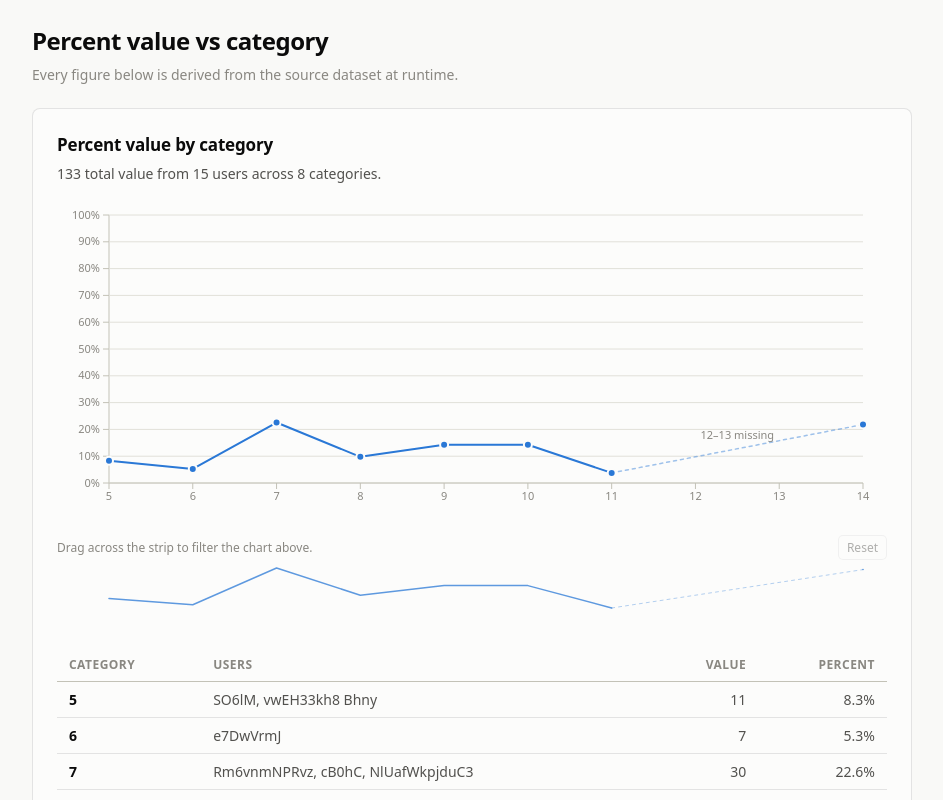
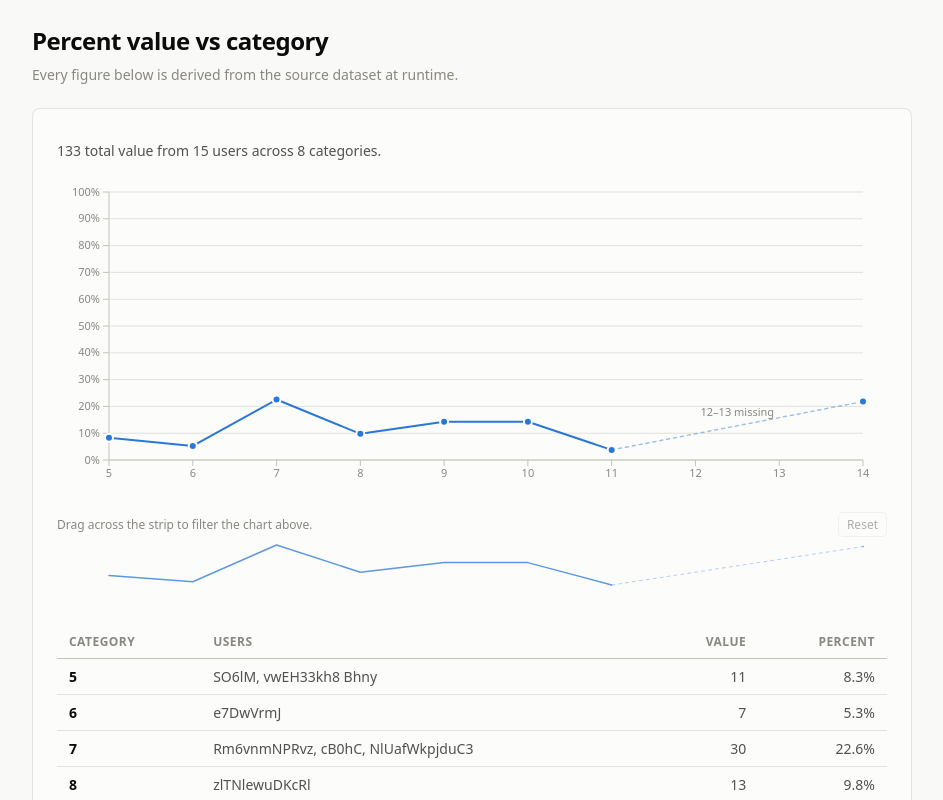
Before and after one commit to punnyhuimin/d3-react, a React (Vite) app: page / in a window 1280 px wide. Shown: the top 800 px of the page, without its empty margins (168-1111 px from the left). Built offline with nearby package versions, Linux system fonts and the light colour scheme.

Commit message:
chore: de-dup headers

```diff
--- a/src/features/percent-by-category/PercentByCategoryChart.tsx
+++ b/src/features/percent-by-category/PercentByCategoryChart.tsx
@@ -39,10 +39,7 @@ export function PercentByCategoryChart({ records = userRecords }: PercentByCateg
   );
 
   return (
-    <section className={styles.card} aria-labelledby="percent-by-category-heading">
-      <h2 id="percent-by-category-heading" className={styles.heading}>
-        Percent value by category
-      </h2>
+    <section className={styles.card}>
       <p className={styles.caption}>
         {grandTotal} total value from {records.length} users across {points.length} categories.
         {selection === null
```
